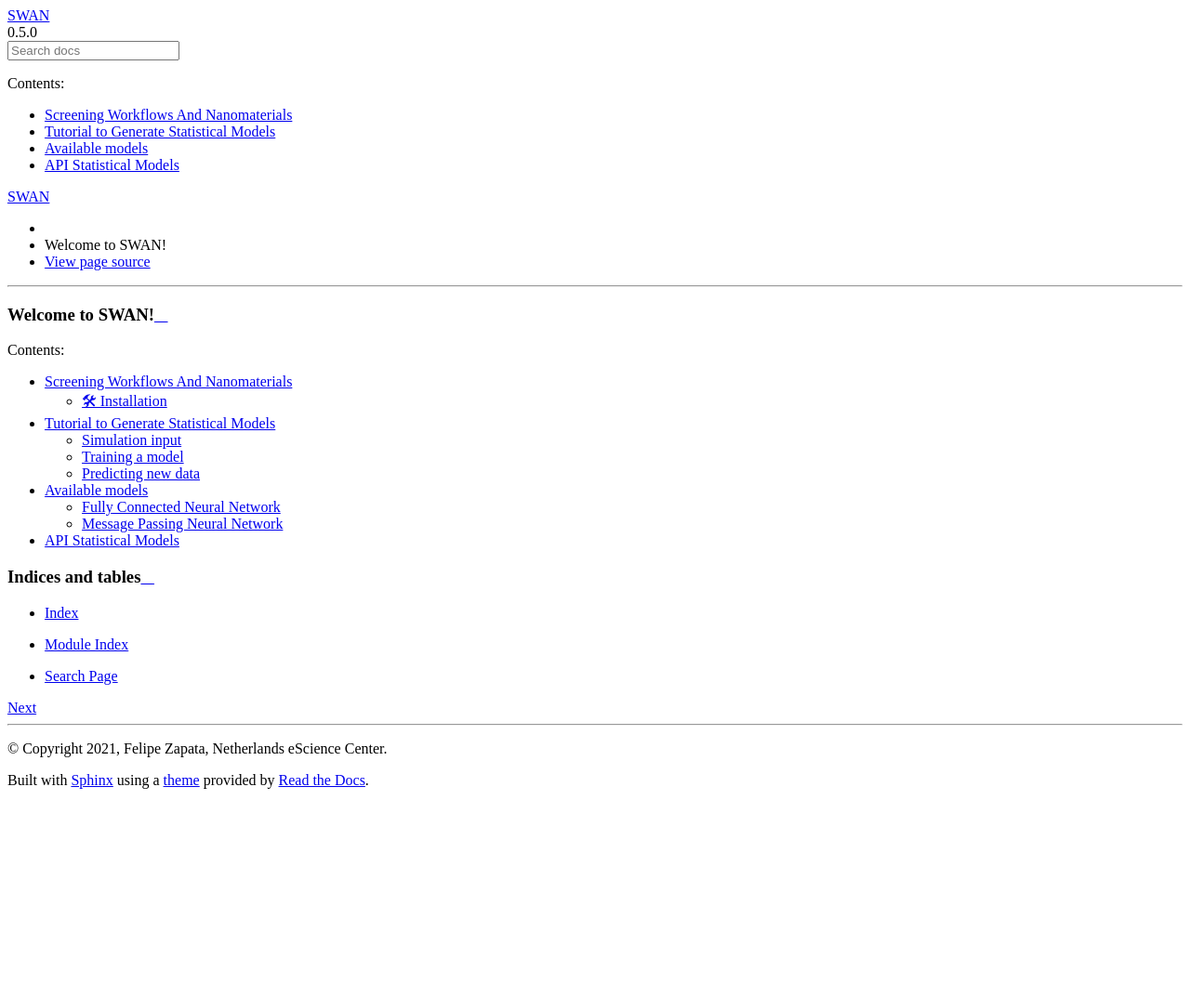
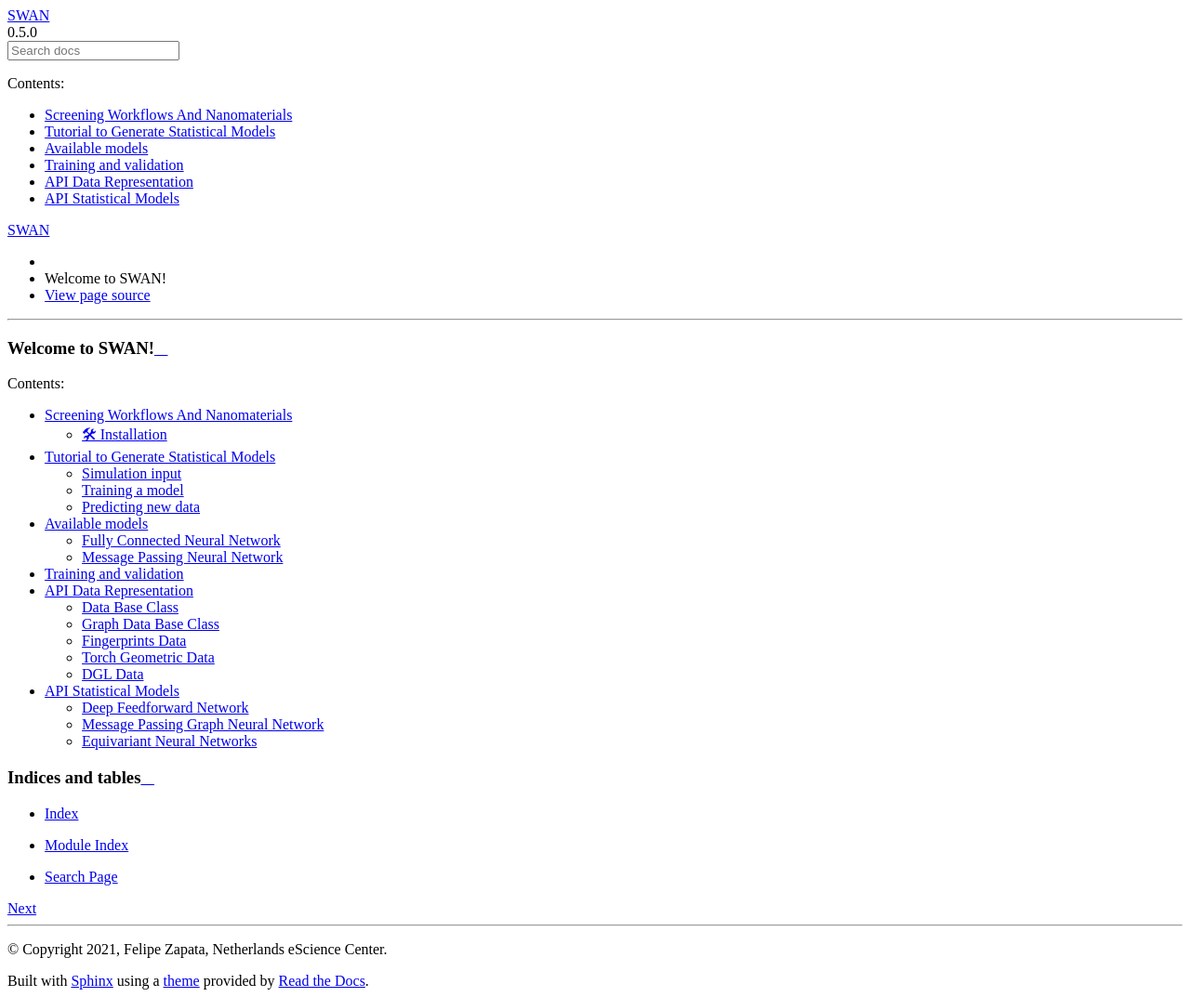
Before and after one commit to nlesc-nano/swan, a Sphinx documentation site: the page built from docs/index.rst, in a window 1280 px wide. Shown: the whole page at 93% size. Built offline with Sphinx 7.4.7 and the Read the Docs theme 2.0.0, drawn with Linux system fonts in a browser that asks for light colours; before the commit the page ends 900 px from its top, so only the background shows below that.

Commit message:
update the docs #77

```diff
--- /dev/null
+++ b/docs/api_data.rst
@@ -0,0 +1,29 @@
+API Data Representation
+=======================
+
+.. currentmodule:: swan.dataset
+
+Data Base Class
+###############
+.. autoclass:: swan.dataset.swan_data_base.SwanDataBase
+    :members:
+
+Graph Data Base Class
+#####################
+.. autoclass:: swan.dataset.data_graph_base.SwanGraphData
+    :members:
+
+Fingerprints Data
+#################
+.. autoclass:: FingerprintsData
+    :members:
+
+Torch Geometric Data
+####################
+.. autoclass:: TorchGeometricGraphData
+    :members:
+
+DGL Data
+########
+.. autoclass:: DGLGraphData
+    :members:
--- a/docs/index.rst
+++ b/docs/index.rst
@@ -13,6 +13,8 @@ Welcome to SWAN!
    includereadme
    tutorial_models
    available_models
+   training_and_validation
+   api_data
    api_models
 
 
```
Also changed, not shown: docs/api_models.rst (+13 -10 lines), docs/training_and_validation.rst (added, +8 -0 lines), 4 other files.
